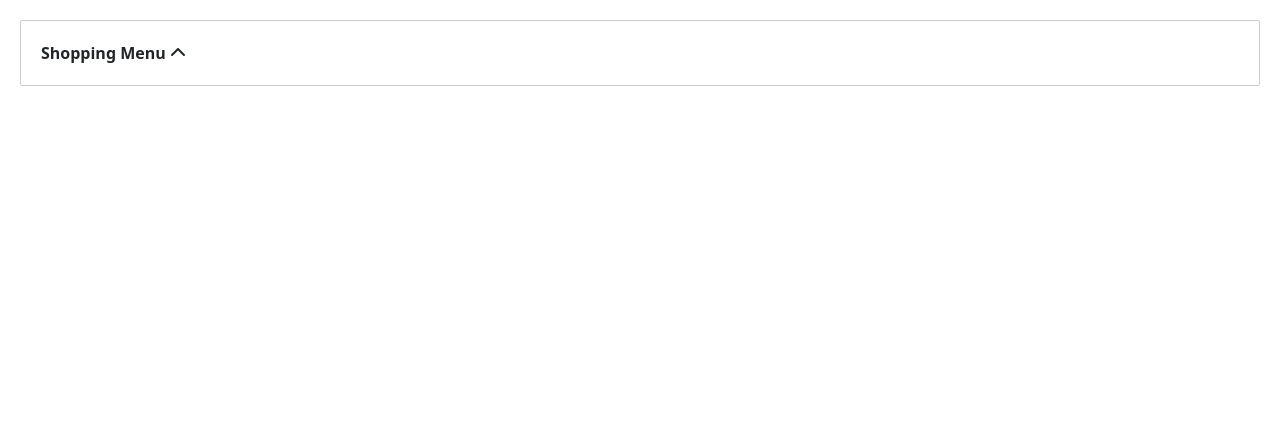
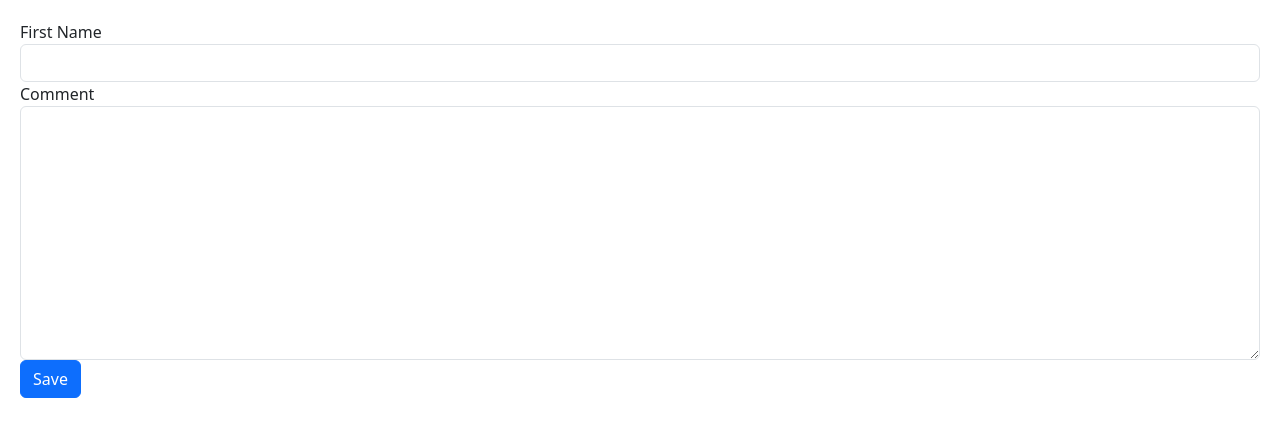
Before and after one commit to Raghupathi1996/Angular, an Angular app in the folder hello-world/: page / in a window 1280 px wide. Shown: the top 436 px of the page. Built offline with nearby package versions, Linux system fonts and the light colour scheme.

Commit message:
form start

```diff
--- a/hello-world/src/app/app.component.html
+++ b/hello-world/src/app/app.component.html
@@ -82,6 +82,9 @@
 <!-- <span>{{ task.assignee?.name }}</span> -->
 
 <!-- zippy assignment -->
-<zippy title="Shopping Menu" [isExpanded]="false">
+<!-- <zippy title="Shopping Menu" [isExpanded]="false">
   Shopping Menu Details
-</zippy>
+</zippy> -->
+
+<!-- Template driven forms intro -->
+<contact-form></contact-form>
--- a/hello-world/src/app/app.module.ts
+++ b/hello-world/src/app/app.module.ts
@@ -16,6 +16,7 @@
 import { PanelComponent } from './panel/panel.component';
 import { LikeComponent } from './like/like.component';
 import { ZippyComponent } from './zippy/zippy.component';
+import { ContactFormComponent } from './contact-form/contact-form.component';
 
 @NgModule({
   declarations: [
@@ -29,6 +30,7 @@
     PanelComponent,
     LikeComponent,
     ZippyComponent,
+    ContactFormComponent,
   ],
   imports: [BrowserModule, AppRoutingModule, FormsModule, FontAwesomeModule],
   providers: [CoursesService, AuthorsService],
--- /dev/null
+++ b/hello-world/src/app/contact-form/contact-form.component.html
@@ -0,0 +1,11 @@
+<form>
+    <div class="form-group">
+        <label for="firstName">First Name</label>
+        <input id="firstName" type="text" class="form-control">
+    </div>
+    <div class="form-group">
+        <label for="comment"> Comment </label>
+        <textarea id="comment" class="form-control" cols="30" rows="10"></textarea>
+    </div>
+    <button class="btn btn-primary">Save</button>
+</form>
```
Also changed, not shown: hello-world/src/app/contact-form/contact-form.component.ts (added, +10 -0 lines), hello-world/src/app/contact-form/contact-form.component.css (added), 2 other files (tests, documents, lock files or other folders).
